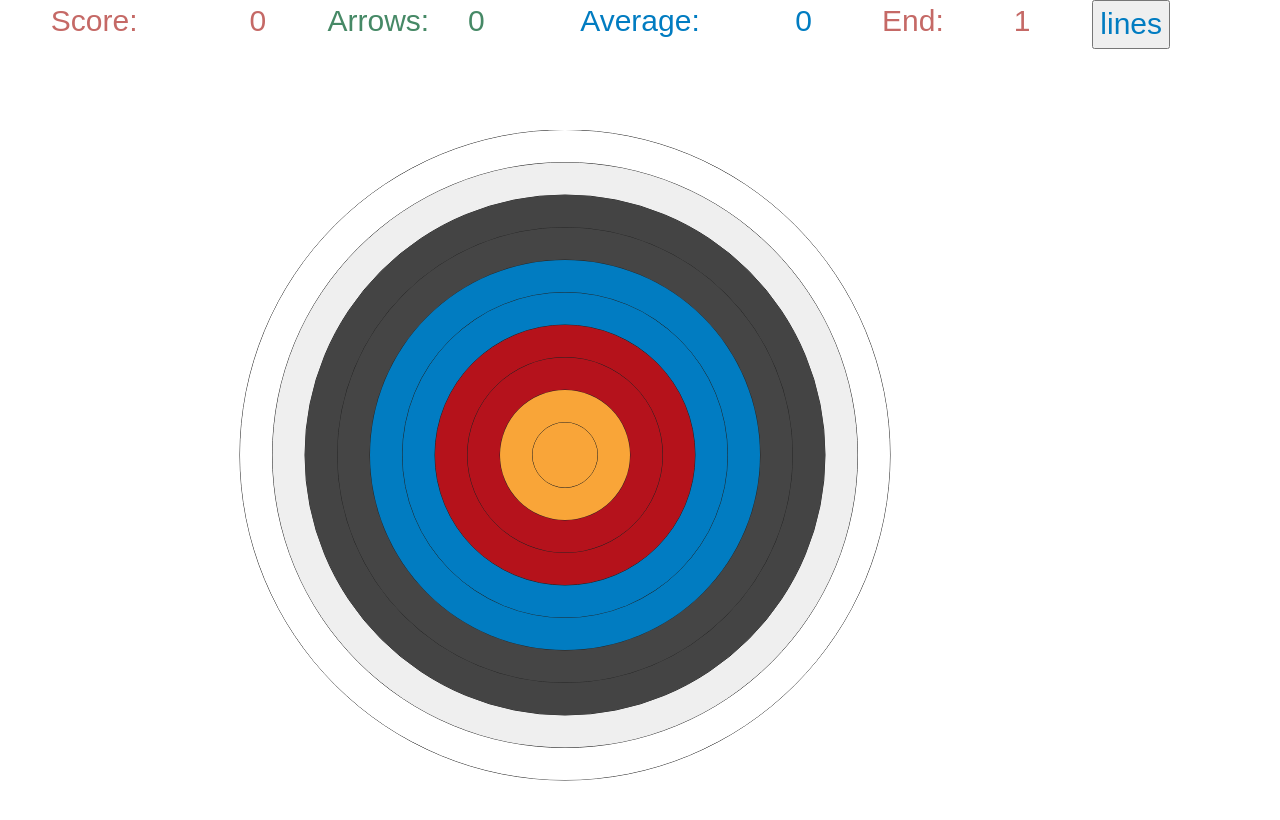
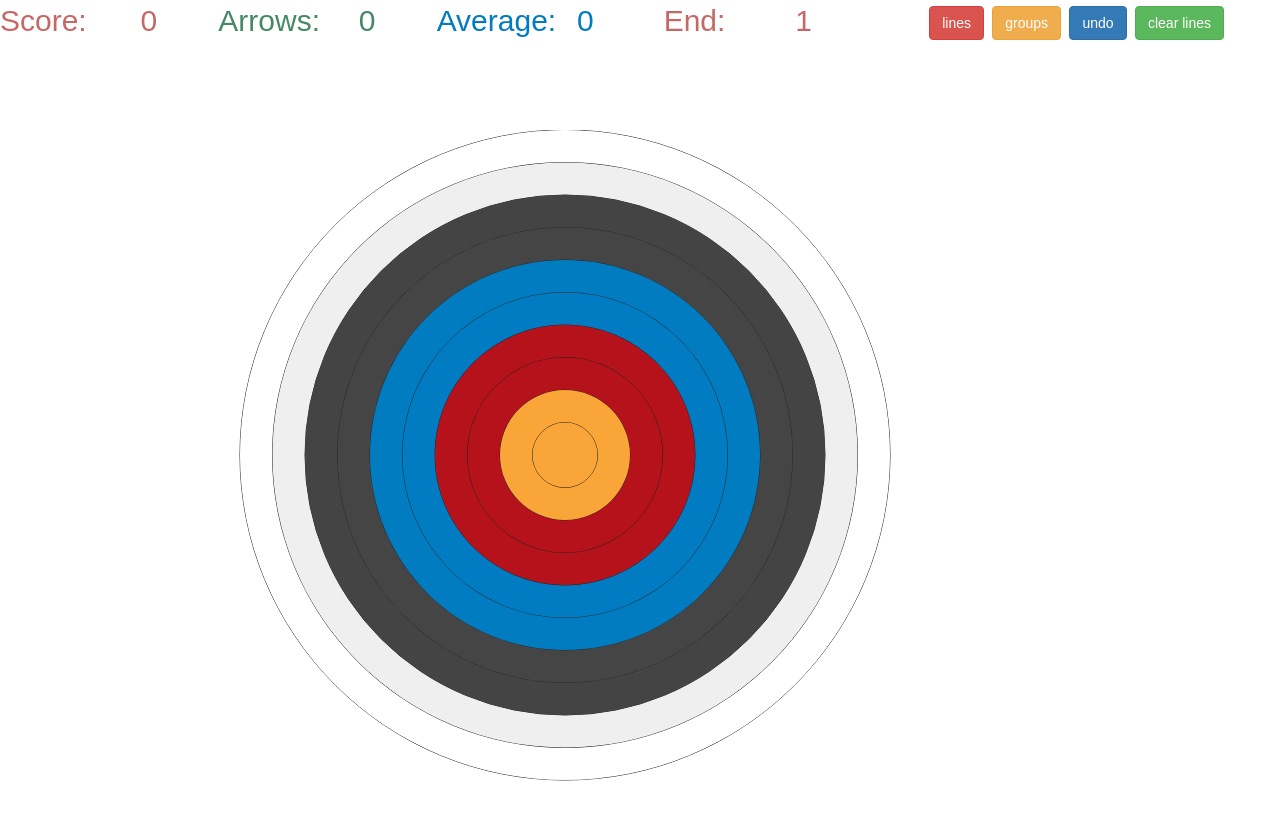
Before and after one commit to lornemac/archery, a plain HTML site: page index.html in a window 1280 px wide. Drawn offline with Linux system fonts and the light colour scheme.

Commit message:
Add files via upload

```diff
--- a/index.html
+++ b/index.html
@@ -8,15 +8,15 @@
   </head>
   <body onload="createTarget()">
     <div class="row" id="scoreSheet">
-      <div class="col-md-2 col-xs-2 scoreText">Score: </div>
+      <div class="col-md-1 col-xs-1 scoreText">Score: </div>
       <div class="col-md-1 col-xs-1 scoreText" id="scoreBoard">0</div>
       <div class="col-md-1 col-xs-1 quiverText">Arrows: </div>
       <div class="col-md-1 col-xs-1 quiverText" id="quiver">0</div>
-      <div class="col-md-2 col-xs-2 avgText">Average: </div>
+      <div class="col-md-1 col-xs-1 avgText">Average: </div>
       <div class="col-md-1 col-xs-1 avgText" id="average">0</div>
       <div class="col-md-1 col-xs-1 scoreText">End: </div>
       <div class="col-md-1 col-xs-1 scoreText" id="currentEnd">1</div>
-      <div class="col-md-1 col-xs-1 avgText"><button onClick="shootLines()">lines</button></div>
+      <div class="col-md-4 col-xs-4 avgText"><button class="btn btn-danger" onClick="shootLines()">lines</button>&nbsp;<button class="btn btn-warning" onClick="shootGroupings()">groups</button>&nbsp;<button class="btn btn-primary" onClick="undo()">undo</button>&nbsp;<button class="btn btn-success" onClick="removeAllLines()">clear lines</button></div>
 
     </div>
     <div class="row" id="scoreList">
@@ -27,6 +27,8 @@
     Your browser does not support the HTML5 canvas tag.</canvas>
     <canvas id="arrowLayer" width="600" height="600" onclick="addArrow()">
     Your browser does not support the HTML5 canvas tag.</canvas>
+
+
   </body>
 
 <!--<input type="text" id="newRing"/>
```
